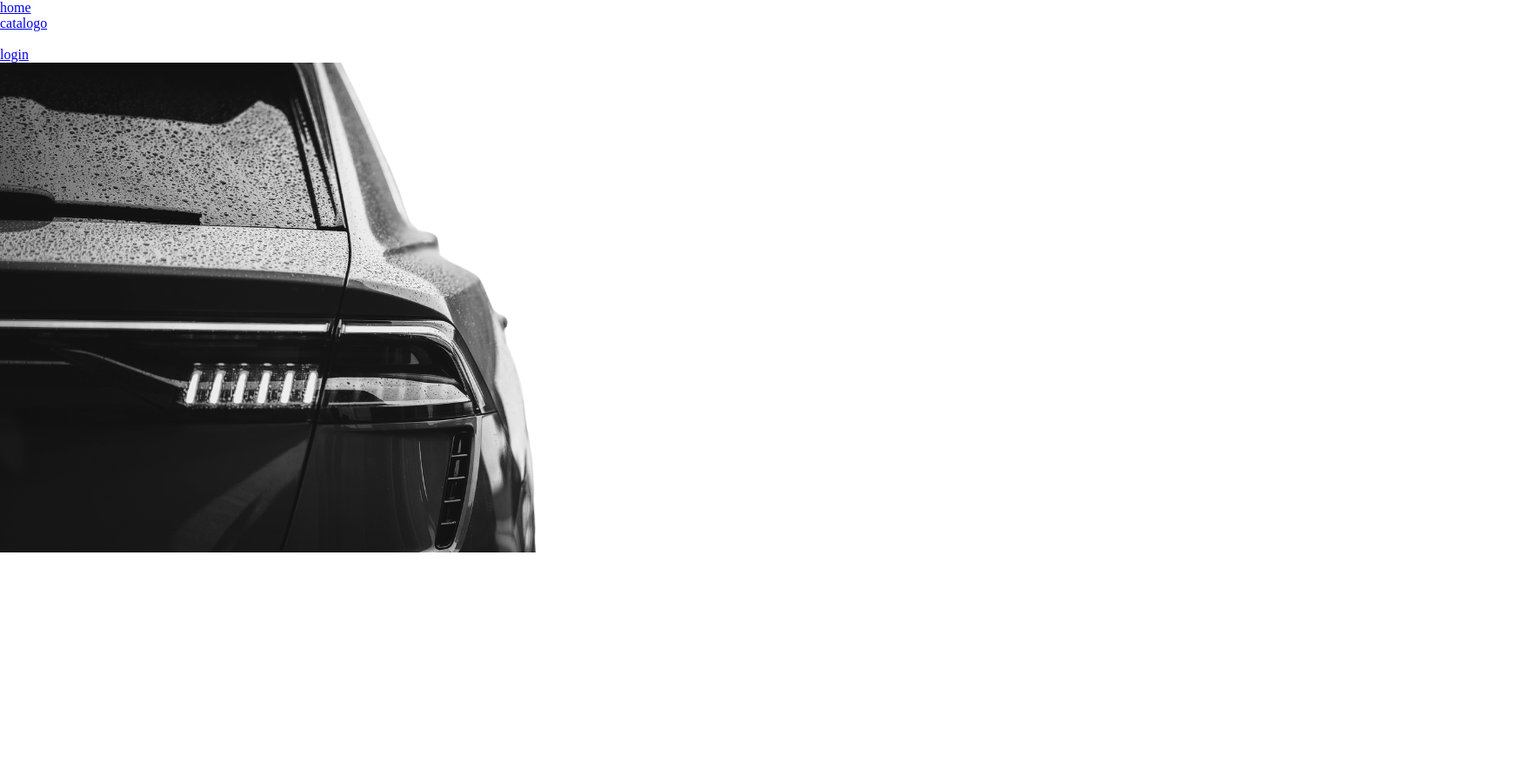
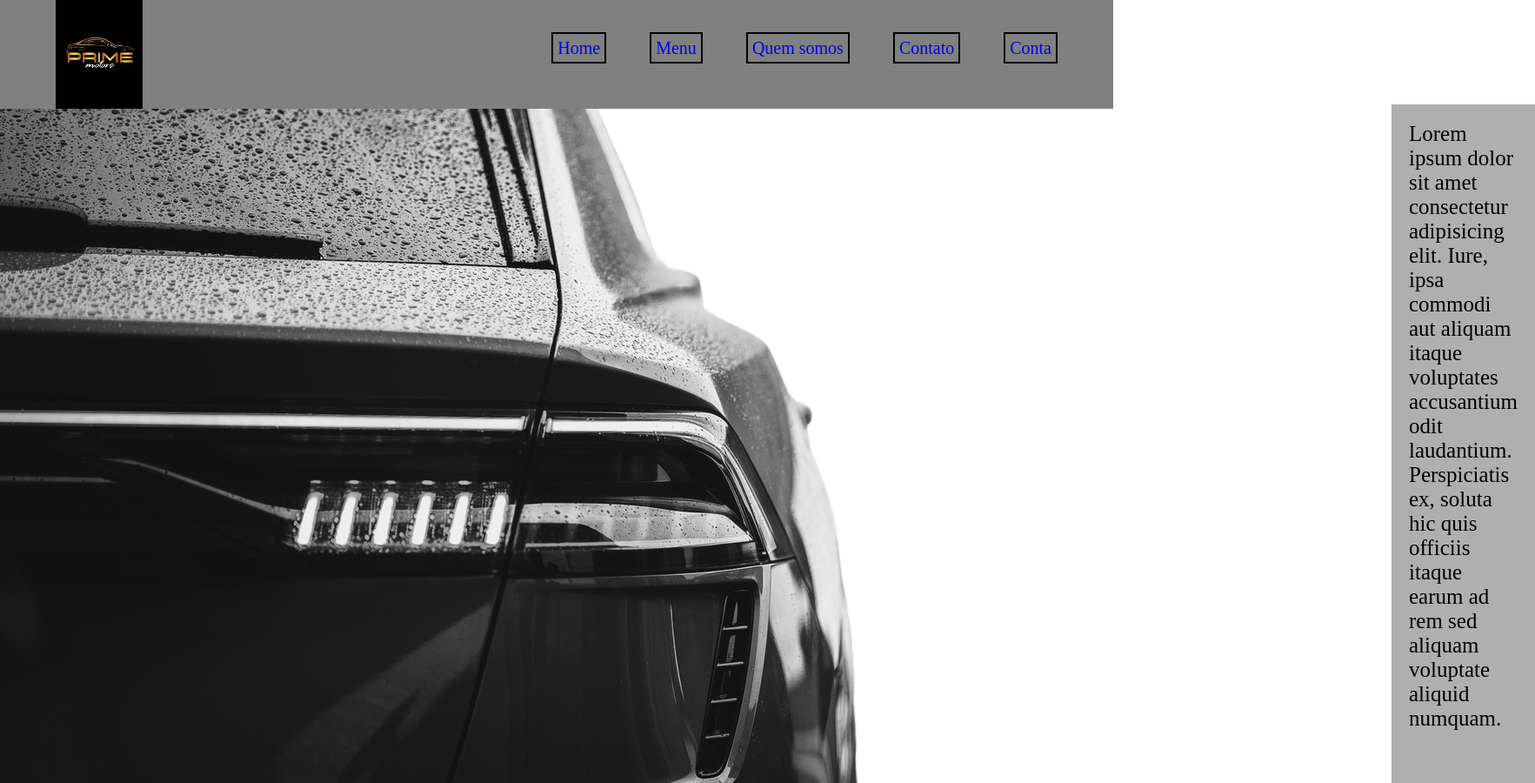
Before and after one commit to MatheusxNunes/palmeira-encaracolada, a plain HTML site: page index.html in a window 1280 px wide. Shown: the top 900 px of the page at 87% size, 1765 px wide, since content can reach past the window. Before the commit the page ends 800 px from the top, so only its background shows below. Drawn offline with Linux system fonts and the light colour scheme; files that its build step writes are made by us from their sources.

Commit message:
fazendo o Prime

```diff
--- a/css/style.css
+++ b/css/style.css
@@ -3,3 +3,60 @@
    padding: 0;
    font-family: "Libre Baskerville", serif;
 }
+
+header{
+    background-color: gray;
+    width: 100%;
+    height: 125px;
+    position: fixed;
+    top: 0px;
+    z-index: 10;
+}
+
+.area-navegação {
+   display: flex;
+   justify-content: space-between;
+   height: 110px;
+   width: 90%;
+   margin: auto;
+}
+
+ul {
+   display: flex;
+   gap: 50px;
+   align-items: center;
+   margin-left: 50px;
+   list-style: none;
+}
+
+nav ul li a {
+   font-size: 20px;
+   text-decoration: none;
+   border: solid 2px black;
+   padding: 5px;
+}
+
+nav ul li a:hover {
+   background-color: rgb(43, 104, 119);
+   color: black;
+}
+
+
+.area-sobre{
+    display: flex;
+    flex-direction: row;
+}
+
+.area-banner{
+    margin-top: 13vh;
+    width: 500px;
+}
+
+.area-texto {
+   color: rgb(0, 0, 0);
+   font-size: 25px;
+   padding: 20px;
+   margin-top: 15vh;
+   margin-right: 50px;
+   background-color: rgb(175, 175, 175);
+}
--- a/index.html
+++ b/index.html
@@ -3,32 +3,34 @@
 <head>
     <meta charset="UTF-8">
     <meta name="viewport" content="width=device-width, initial-scale=1.0">
-    <link rel="stylesheet" href="style.css">
+    <link rel="stylesheet" href="css/style.css">
     <title>Prime Motors</title>
 </head>
 <body>
 
     <header>
         <nav class="area-navegação">
-            <div class="logo"></div>
+            <div><img class="logo" src="img/Logo Prime Motors.png" alt="logo-Prime-Motors" width="100px" height="125px">
+            </div>
 
             <ul id="icones">
-                <li><a  class="icones"  href="#home">home</a></li>
-                <li><a  class="icones"  href="#catalogo">catalogo</a></li>
-                <li><a  class="icones"  href="#"></a></li>
-                <li><a  class="icones"  href="#login">login</a></li>
+                <li><a  class="icones"  href="home">Home</a></li>
+                <li><a  class="icones"  href="catalogo">Menu</a></li>
+                <li><a  class="icones"  href="sobre">Quem somos</a></li>
+                <li><a  class="icones"  href="contato">Contato</a></li>
+                <li><a  class="icones"  href="login">Conta</a></li>
             </ul>
         </nav>
     </header>
 
     <main>
-         <article class="banner" id="home">
-            <section id="banner">
-                <img src="img/s2.png" alt="Banner" id="banner__image"  width="1000vh">
+        <article class="area-sobre" id="sobre">
+            <section id="area-banner">
+                <img src="img/s2.png" alt="Banner" id="banner__image">
             </section>
 
-            <section class="texto-inicio">
-
+            <section class="area-texto">
+                <p>Lorem ipsum dolor sit amet consectetur adipisicing elit. Iure, ipsa commodi aut aliquam itaque voluptates accusantium odit laudantium. Perspiciatis ex, soluta hic quis officiis itaque earum ad rem sed aliquam voluptate aliquid numquam.</p>
 
             </section>
         </article>
```
Also changed, not shown: img/Logo Prime Motors.png (added).
